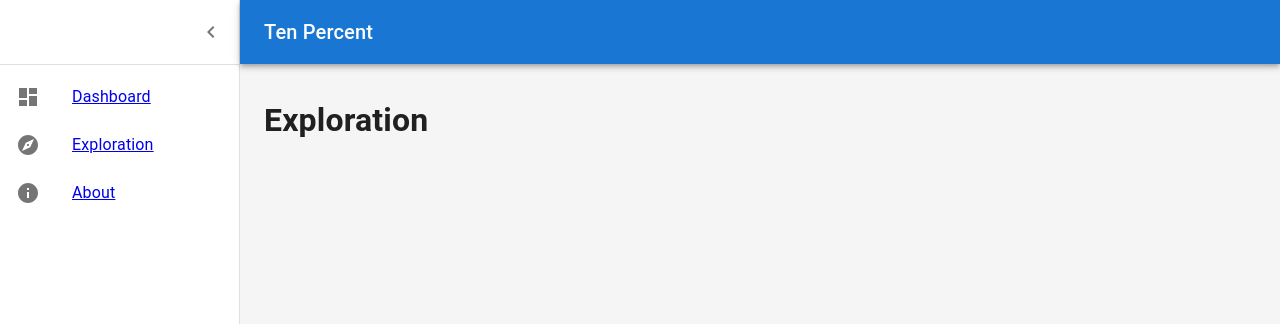
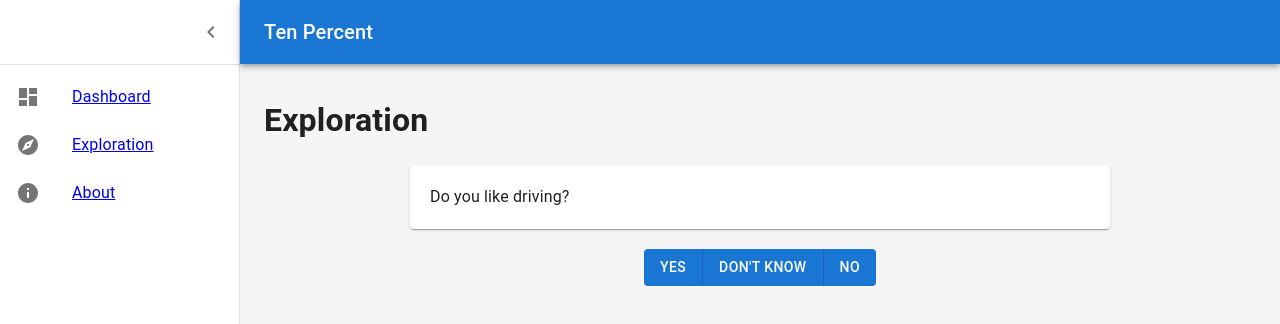
Before and after one commit to louis-sanna-eki/hackaton-08-03-2022, a React (Create React App) app in the folder my-app/: page /exploration in a window 1280 px wide. Shown: the top 324 px of the page. Built offline with nearby package versions, Linux system fonts and the light colour scheme.

Commit message:
Add questions

```diff
--- a/my-app/src/pages/Exploration/Exploration.tsx
+++ b/my-app/src/pages/Exploration/Exploration.tsx
@@ -1,3 +1,8 @@
+import Grid from '@mui/material/Grid';
+import Paper from '@mui/material/Paper';
+import ButtonGroup from '@mui/material/ButtonGroup';
+import Button from '@mui/material/Button';
+
 import { Layout } from '../../shared/Layout';
 
 
@@ -6,6 +11,16 @@ export { Exploration };
 function Exploration() {
 
     return (<Layout>
-        <h1>Exploration</h1>
+        <Grid>
+            <h1>Exploration</h1>
+            <Paper sx={{ padding: '20px', width: "700px", margin: "auto" }}>Do you like driving?</Paper>
+            <div style={{ display: "flex", marginTop: "20px" }}>
+                <ButtonGroup disableElevation variant="contained" sx={{ margin: "auto" }}>
+                    <Button>Yes</Button>
+                    <Button>Don't know</Button>
+                    <Button>No</Button>
+                </ButtonGroup>
+            </div>
+        </Grid>
       </Layout>);
   }
```
